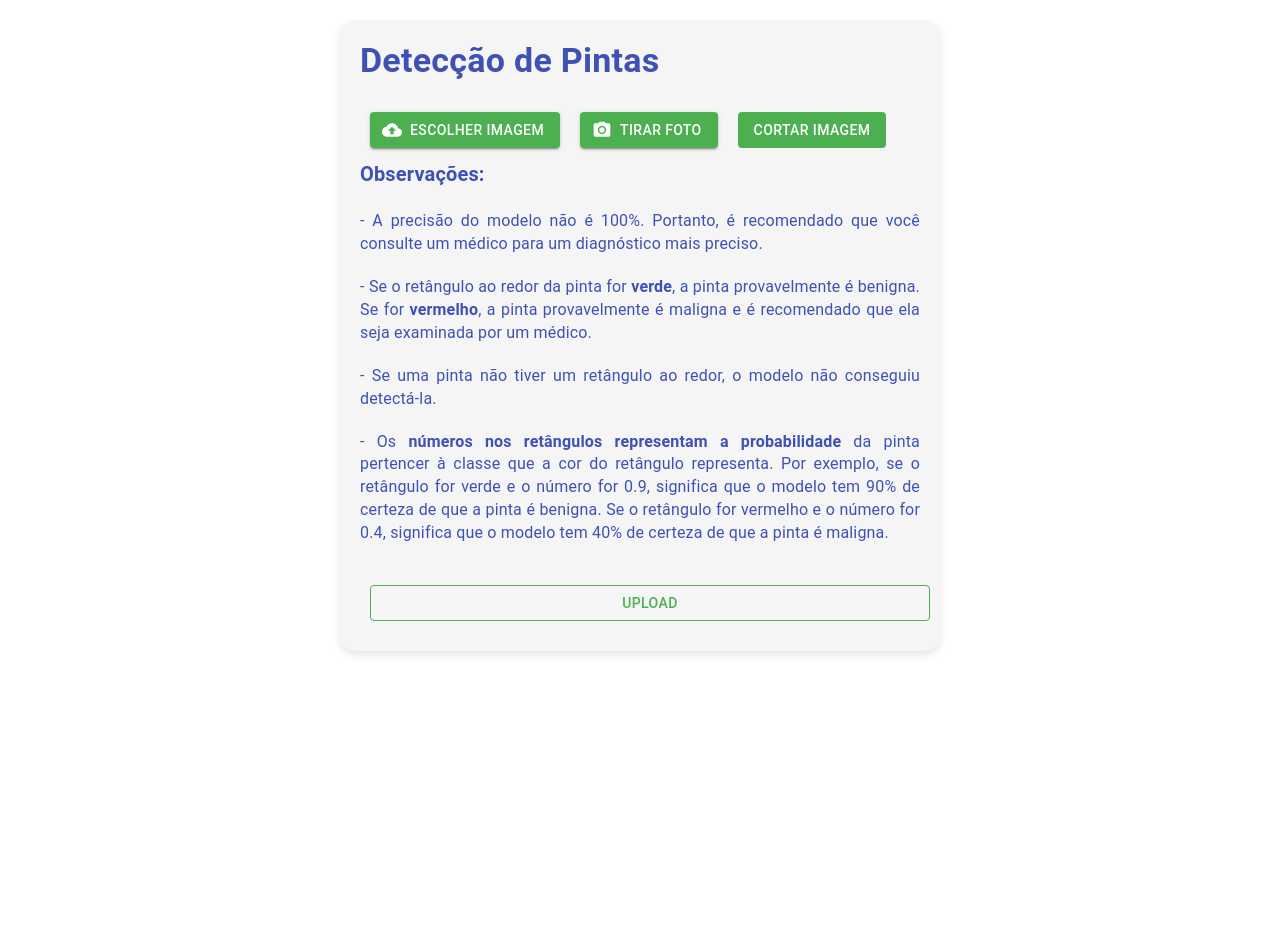
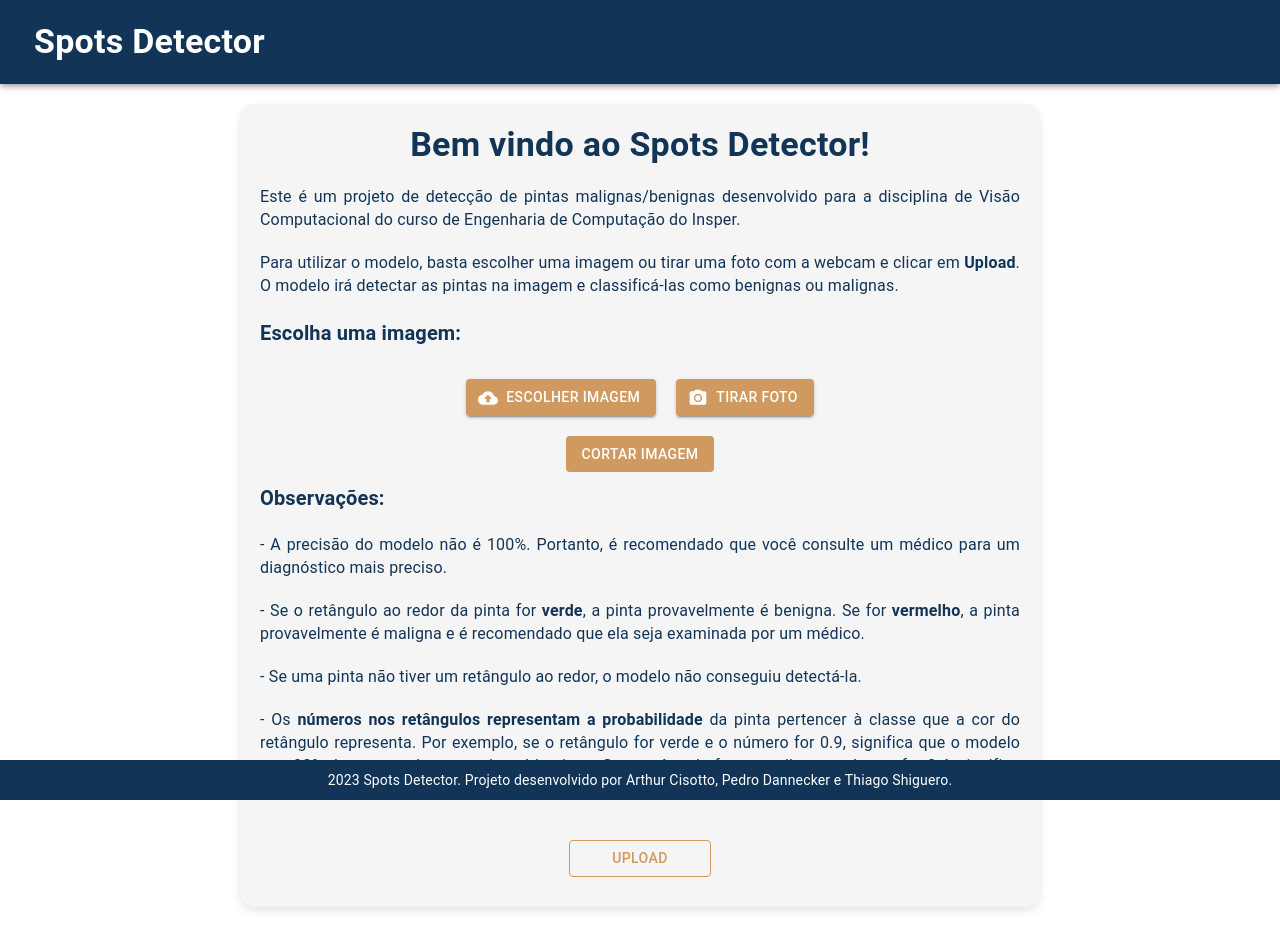
Before and after one commit to ArthurCisotto/spots_detector_frontend, a React (Create React App) app in the folder spots-detector-frontend/: page / in a window 1280 px wide. Before the commit the page ends 800 px from the top, so only its background shows below. Built offline with nearby package versions, Linux system fonts and the light colour scheme.

Commit message:
Atualização da UI

```diff
--- a/spots-detector-frontend/src/components/ImageUploadForm/index.js
+++ b/spots-detector-frontend/src/components/ImageUploadForm/index.js
@@ -1,6 +1,6 @@
 import React, { useState, useRef } from 'react';
 import axios from 'axios';
-import { Button, Container, Typography, Box, CircularProgress } from '@mui/material';
+import { Button, Container, Typography, Box, CircularProgress, AppBar, Toolbar } from '@mui/material';
 import { CloudUpload as CloudUploadIcon, CameraAlt as CameraAltIcon } from '@mui/icons-material';
 import Webcam from "react-webcam";
 import ImageCropper from '../ImageCropper';
@@ -100,12 +100,17 @@ const ImageUploadForm = () => {
             borderRadius: '15px',
             boxShadow: '0 4px 8px rgba(0, 0, 0, 0.1)',
             margin: '20px auto',
+            maxWidth: '800px', // Set a maximum width for the container
+            display: 'flex',
+            flexDirection: 'column',
+            justifyContent: 'center',
+            alignItems: 'center',
         },
         button: {
-            backgroundColor: '#4caf50',
+            backgroundColor: '#CF995F',
             color: 'white',
             '&:hover': {
-                backgroundColor: '#388e3c',
+                backgroundColor: '#CF995F',
             },
             margin: '10px',
         },
@@ -113,12 +118,12 @@ const ImageUploadForm = () => {
             display: 'none',
         },
         header: {
-            color: '#3f51b5',
+            color: '#123456',
             marginBottom: '20px',
             fontWeight: 'bold',
         },
         text: {
-            color: '#3f51b5',
+            color: '#123456',
             fontSize: 16,
             marginBottom: '20px',
             textAlign: 'justify',
@@ -131,20 +136,71 @@ const ImageUploadForm = () => {
             display: 'flex',
             flexDirection: 'column',
             alignItems: 'center',
+            width: '100%',
         },
         imageBox: {
             marginTop: '20px',
             textAlign: 'center',
         },
+        appBar: {
+            backgroundColor: '#123456',
+            padding: '10px',
+            position: 'sticky',
+            top: 0,
+            zIndex: 1,
+        },
+        logo: {
+            flexGrow: 1,
+            cursor: 'pointer',
+        },
+        footer: {
+            backgroundColor: '#123456',
+            color: 'white',
+            padding: '10px',
+            position: 'fixed',
+            bottom: 0,
+            width: '100%',
+            textAlign: 'center',
+        },
+        link: {
+            color: 'white',
+            textDecoration: 'none',
+            '&:hover': {
+                textDecoration: 'underline',
+            },
+        },
     };
 
-
     return (
-        <Container maxWidth="sm" style={styles.container}>
-            <Typography variant="h4" style={styles.header}>
-                Detecção de Pintas
+        <>
+        <AppBar position="static" style={styles.appBar}>
+            <Toolbar>
+                <Typography variant="h4" style={styles.logo}>
+                    <strong>Spots Detector</strong>
+                </Typography>
+            </Toolbar>
+        </AppBar>
+        <Container maxWidth="false" style={styles.container}>
+            <Typography variant="h4" gutterBottom style={styles.header}>
+                <strong>Bem vindo ao Spots Detector!</strong>
             </Typography>
-            <Box component="form" onSubmit={handleSubmit} noValidate>
+            <Typography variant="body2" gutterBottom style={styles.text}>
+                Este é um projeto de detecção de pintas malignas/benignas desenvolvido para a disciplina de Visão Computacional do curso de Engenharia de Computação do Insper.
+            </Typography>
+            <Typography variant="body2" gutterBottom style={styles.text}>
+                Para utilizar o modelo, basta escolher uma imagem ou tirar uma foto com a webcam e clicar em <strong>Upload</strong>. O modelo irá detectar as pintas na imagem e classificá-las como benignas ou malignas.
+            </Typography>
+            <Box component="form" onSubmit={handleSubmit} noValidate style={{ width: '100%'}}>
+                <Typography variant="h6" gutterBottom style={styles.header}>
+                <strong>Escolha uma imagem:</strong>
+                </Typography>
+                {selectedImage && (
+                    <Typography variant="body2" gutterBottom style={{ marginTop: '10px' }}>
+                        {typeof selectedImage === 'string' ? 'Imagem da Webcam' : selectedImage.name}
+                    </Typography>
+                )}
+                <Container maxWidth="false" style={{ width: '100%', display: 'flex', flexDirection: 'column', alignItems: 'center', justifyContent: 'center' }}>
+                <Container maxWidth="false" style={{display: 'flex', flexDirection: 'row', alignItems: 'center', justifyContent: 'center'}}>
                 <input
                     accept="image/*"
                     style={styles.input}
@@ -161,11 +217,7 @@ const ImageUploadForm = () => {
                 <Button variant="contained" onClick={() => setWebcamEnabled(true)} startIcon={<CameraAltIcon />} style={styles.button}>
                     Tirar Foto
                 </Button>
-                {selectedImage && (
-                    <Typography variant="body2" gutterBottom style={{ marginTop: '10px' }}>
-                        {typeof selectedImage === 'string' ? 'Imagem da Webcam' : selectedImage.name}
-                    </Typography>
-                )}
+                </Container>
                 <Button
                     variant="contained"
                     onClick={handleShowCropper}
@@ -174,6 +226,7 @@ const ImageUploadForm = () => {
                 >
                     Cortar Imagem
                 </Button>
+                </Container>
                 {showCropper && (
                     <ImageCropper
                         imageToCrop={imageToCrop}
@@ -197,15 +250,17 @@ const ImageUploadForm = () => {
                 <Typography variant="body2" gutterBottom style={styles.text}>
                     - Os <strong>números nos retângulos representam a probabilidade</strong> da pinta pertencer à classe que a cor do retângulo representa. Por exemplo, se o retângulo for verde e o número for 0.9, significa que o modelo tem 90% de certeza de que a pinta é benigna. Se o retângulo for vermelho e o número for 0.4, significa que o modelo tem 40% de certeza de que a pinta é maligna.
                 </Typography>
+                <Container maxWidth="false" style={{ width: '100%', display: 'flex', flexDirection: 'column', alignItems: 'center' }}>
                 <Button
                     type="submit"
                     fullWidth
                     variant="outlined"
-                    style={{ ...styles.button, backgroundColor: 'transparent', color: '#4caf50', border: '1px solid #4caf50', marginTop: '20px' }}
+                    style={{ ...styles.button, backgroundColor: 'transparent', color: '#CF995F', border: '1px solid #CF995F' , marginTop: '20px' , width: '20%'}}
                     disabled={!selectedImage || loading}
                 >
                     {loading ? <CircularProgress size={24} /> : 'Upload'}
                 </Button>
+                </Container>
                 {webcamEnabled && (
                     <Box style={styles.webcamBox}>
                         <Webcam
@@ -229,6 +284,12 @@ const ImageUploadForm = () => {
                 </Box>
             )}
         </Container>
+        <footer style={styles.footer}>
+                <Typography variant="body2">
+                    2023 Spots Detector. Projeto desenvolvido por <a href="https://github.com/ArthurCisotto" style={styles.link}>Arthur Cisotto</a>, <a href="https://github.com/Pedro-Dannecker" style={styles.link}>Pedro Dannecker</a> e <a href="https://github.com/thiagosk" style={styles.link}>Thiago Shiguero</a>.
+                </Typography>
+        </footer>
+        </>
     );
 }
 
```
